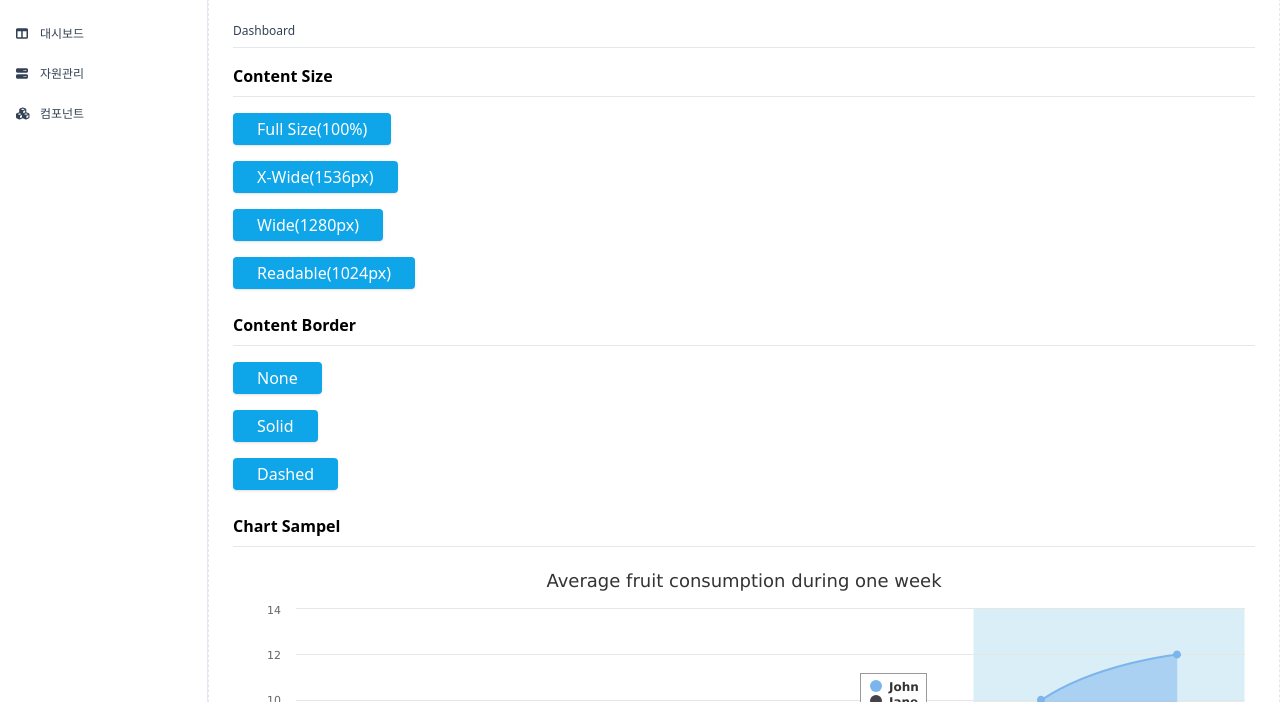
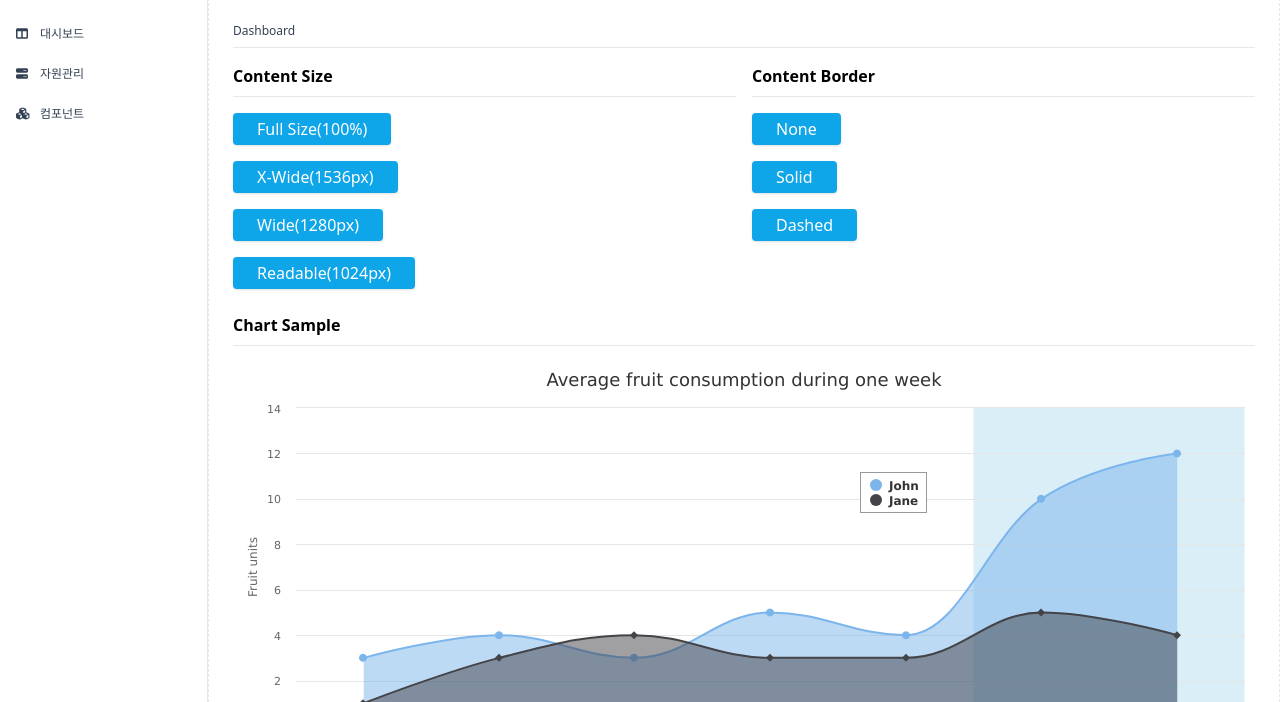
Before and after one commit to chosajang/tailwindcss-template, a website: page p/dashboard/index.html in a window 1280 px wide. Shown: the part 50-752 px from the top of the page. Drawn offline with nearby package versions, Linux system fonts and the light colour scheme.

Commit message:
대시보드 컴포넌트 스타일 추가

```diff
--- a/p/dashboard/index.html
+++ b/p/dashboard/index.html
@@ -26,7 +26,7 @@
     <div id="content-wrapper" class="duration-200 md:ml-52">
       <div class="container border border-dashed bg-white m-auto px-4 py-4 md:px-6 duration-300" id="contents">
         <!-- Breadcrumb -->
-        <div class="py-2 border-b">
+        <div class="py-2 border-b cols-span-12">
           <nav class="text-xs text-slate-700">
             <ul>
               <li>Dashboard</li>
@@ -34,8 +34,10 @@
           </nav>
         </div>
 
+        <!-- Content -->
+        <div class="py-2 grid grid-cols-12 gap-4">
           <!-- Content Size -->
-        <div class="py-2">
+          <div class="col-span-12 md:col-span-6">
             <!-- Title -->
             <div class="border-b mb-4 py-2"><p class="text-base font-bold">Content Size</p></div>
             <!-- Card -->
@@ -48,7 +50,7 @@
           </div>
 
           <!-- Content Border -->
-        <div class="py-2">
+          <div class="col-span-12 md:col-span-6">
             <!-- Title -->
             <div class="border-b mb-4 py-2"><p class="text-base font-bold">Content Border</p></div>
             <!-- Card -->
@@ -58,11 +60,12 @@
               <button class="rounded flex shadow bg-sky-500 px-6 py-1 text-white hover:bg-sky-600 mt-4" onclick="layoutChange('border','border-dashed')">Dashed</button>
             </div>
           </div>
+        </div>
 
         <!-- HighCharts -->
         <div class="py-2">
           <!-- Title -->
-          <div class="border-b mb-4 py-2"><p class="text-base font-bold">Chart Sampel</p></div>
+          <div class="border-b mb-4 py-2"><p class="text-base font-bold">Chart Sample</p></div>
           <!-- Card -->
           <div id="charts-sample01" class="w-full"></div>
         </div>
```
Lines whose indentation alone changed are shown as unchanged.
